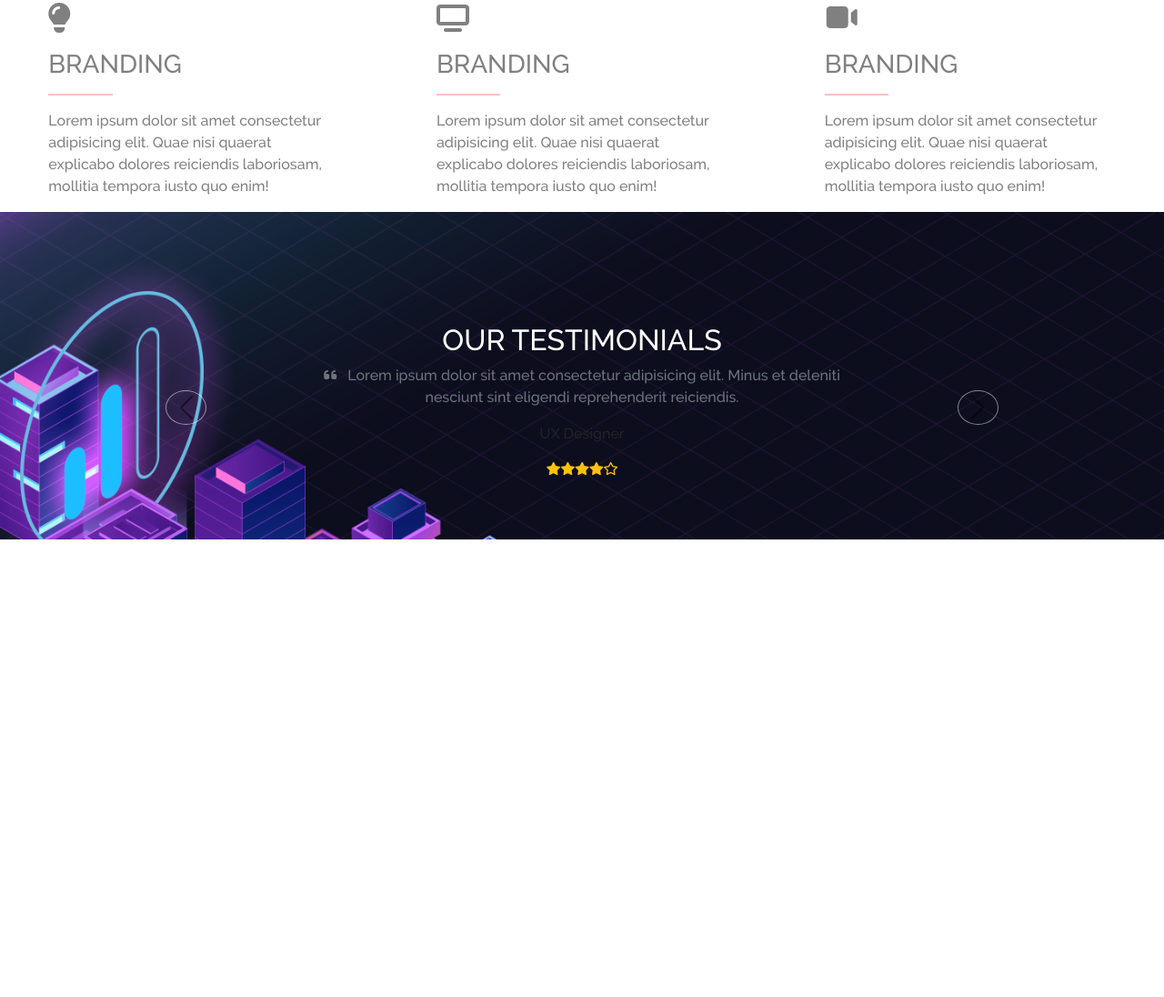
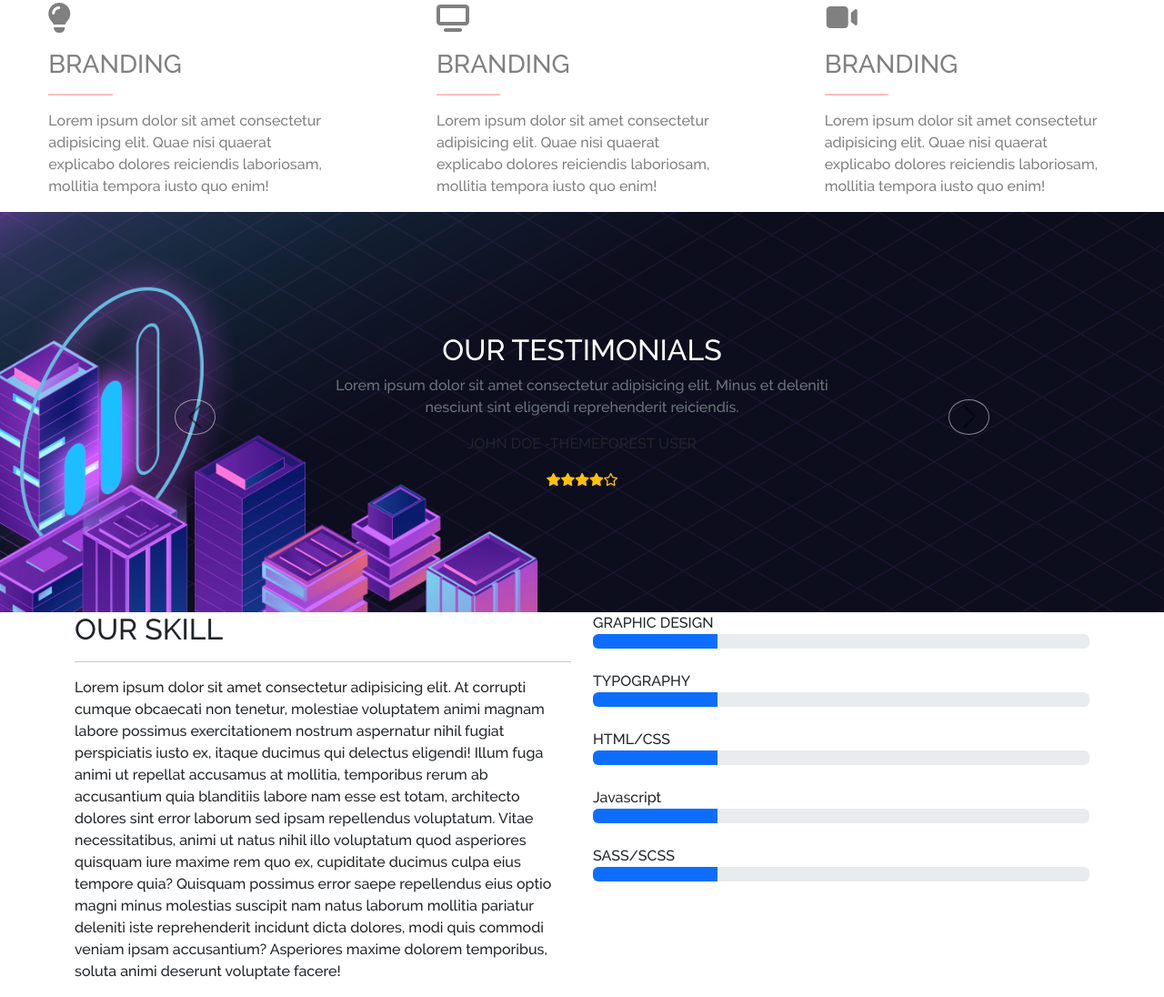
Before and after one commit to FilleDeZeus/Projet_MolenGeek_Enide, a website: page index.html in a window 1280 px wide. Shown: the part 849-1945 px from the top of the page at 91% size. Before the commit the page ends 1442 px from the top, so only its background shows below. Drawn offline with nearby package versions, Linux system fonts and the light colour scheme.

Commit message:
ajout de couleur perso

```diff
--- a/index.html
+++ b/index.html
@@ -53,7 +53,7 @@
             <div>
                 <h1>WERE CREATIVE DESIGNERS!</h1>
                 <h1>GET STARTED DOWNLOAD NOW</h1>
-                <button type="button" class="btn btn-orange btn-lg">GET STARTED</button><button type="button"
+                <button type="button" class="btn btn-saumon btn-lg">GET STARTED</button><button type="button"
                     class="btn btn-transparent btn-lg">DOWNLOAD NOW</button>
             </div>
         </section>
@@ -94,9 +94,11 @@
                     </p>
                 </div>
             </section>
+
         </section>
         <!-- -------------------SECTION 3------------ -->
         <section class="section3">
+            <div class="div">
             <div  class="temoignages">
                 <h2>OUR TESTIMONIALS</h2>
                 <!-- Carousel wrapper -->
@@ -106,11 +108,10 @@
                             <div class="row d-flex justify-content-center">
                                 <div class="col-lg-8">
                                     <p class="text-muted">
-                                        <i class="fas fa-quote-left pe-2"></i>
                                         Lorem ipsum dolor sit amet consectetur adipisicing elit. Minus et deleniti
                                         nesciunt sint eligendi reprehenderit reiciendis.
                                     </p>
-                                    <p>UX Designer</p>
+                                    <p>JOHN DOE -THEMEFOREST USER</p>
                                 </div>
                             </div>
                             <ul class="list-unstyled d-flex justify-content-center text-warning mb-0">
@@ -125,11 +126,10 @@
                             <div class="row d-flex justify-content-center">
                                 <div class="col-lg-8">
                                     <p class="text-muted">
-                                        <i class="fas fa-quote-left pe-2"></i>
                                         Lorem ipsum dolor sit amet consectetur adipisicing elit. Minus et deleniti
                                         nesciunt sint eligendi reprehenderit reiciendis.
                                     </p>
-                                    <p>UX Designer</p>
+                                    <p>JOHN DOE -THEMEFOREST USER</p>
                                 </div>
                             </div>
                             <ul class="list-unstyled d-flex justify-content-center text-warning mb-0">
@@ -144,11 +144,10 @@
                             <div class="row d-flex justify-content-center">
                                 <div class="col-lg-8">
                                     <p class="text-muted">
-                                        <i class="fas fa-quote-left pe-2"></i>
                                         Lorem ipsum dolor sit amet consectetur adipisicing elit. Minus et deleniti
                                         nesciunt sint eligendi reprehenderit reiciendis.
                                     </p>
-                                    <p>UX Designer</p>
+                                    <p>JOHN DOE -THEMEFOREST USER</p>
                                 </div>
                             </div>
                             <ul class="list-unstyled d-flex justify-content-center text-warning mb-0">
@@ -163,11 +162,10 @@
                             <div class="row d-flex justify-content-center">
                                 <div class="col-lg-8">
                                     <p class="text-muted">
-                                        <i class="fas fa-quote-left pe-2"></i>
                                         Lorem ipsum dolor sit amet consectetur adipisicing elit. Minus et deleniti
                                         nesciunt sint eligendi reprehenderit reiciendis.
                                     </p>
-                                    <p>UX Designer</p>
+                                    <p>JOHN DOE -THEMEFOREST USER</p>
                                 </div>
                             </div>
                             <div>
@@ -180,19 +178,54 @@
                                 </ul>
                             </div>
                         </div>
+                        <button class="carousel-control-prev rounded-circle" type="button" data-bs-target="#carouselExampleControls" data-bs-slide="prev">
+                            <span class="carousel-control-prev-icon" aria-hidden="true"></span>
+                            <span class="visually-hidden">Previous</span>
+                        </button>
+                        <button class="carousel-control-next rounded-circle" type="button" data-bs-target="#carouselExampleControls" style="width: 5%; height: 30%;" data-bs-slide="next">
+                            <span class="carousel-control-next-icon" aria-hidden="true"></span>
+                            <span class="visually-hidden">Next</span>
+                        </button>
                     </div>
-                    <button class="carousel-control-prev rounded-circle"
-                        type="button" data-bs-target="#carouselExampleControls" data-bs-slide="prev">
-                        <span class="carousel-control-prev-icon" aria-hidden="true"></span>
-                        <span class="visually-hidden">PPP</span>
-                    </button>
-                    <button class="carousel-control-next rounded-circle"
-                        type="button" data-bs-target="#carouselExampleControls" style="width: 5%; height: 30%;" data-bs-slide="next">
-                        <span class="carousel-control-next-icon" aria-hidden="true"></span>
-                        <span class="visually-hidden">Next</span>
-                    </button>
                 </div>
-                <!-- Carousel wrapper -->
+            </div>
+            </div>
+        </section>
+        <section class="section4">
+            <div class="container">
+                <div class="row">
+                    <div class="col">
+                        <h2>OUR SKILL</h2>
+                        <hr>
+                        <p>Lorem ipsum dolor sit amet consectetur adipisicing elit. At corrupti cumque obcaecati non tenetur, molestiae voluptatem animi magnam labore possimus exercitationem nostrum aspernatur nihil fugiat perspiciatis iusto ex, itaque ducimus qui delectus eligendi! Illum fuga animi ut repellat accusamus at mollitia, temporibus rerum ab accusantium quia blanditiis labore nam esse est totam, architecto dolores sint error laborum sed ipsam repellendus voluptatum. Vitae necessitatibus, animi ut natus nihil illo voluptatum quod asperiores quisquam iure maxime rem quo ex, cupiditate ducimus culpa eius tempore quia? Quisquam possimus error saepe repellendus eius optio magni minus molestias suscipit nam natus laborum mollitia pariatur deleniti iste reprehenderit incidunt dicta dolores, modi quis commodi veniam ipsam accusantium? Asperiores maxime dolorem temporibus, soluta animi deserunt voluptate facere!</p>
+                    </div>
+                    <div class="col">
+                        <span>GRAPHIC DESIGN</span>
+                        <div class="progress">
+                            <div class="progress-bar bg-saumon" role="progressbar" style="width: 25%" aria-valuenow="25" aria-valuemin="0" aria-valuemax="100"></div>
+                        </div>
+                        <br>
+                        <span>TYPOGRAPHY</span>
+                        <div class="progress">
+                            <div class="progress-bar bg-saumon" role="progressbar" style="width: 25%" aria-valuenow="25" aria-valuemin="0" aria-valuemax="100"></div>
+                        </div>
+                        <br>
+                        <span>HTML/CSS</span>
+                        <div class="progress">
+                            <div class="progress-bar bg-saumon" role="progressbar" style="width: 25%" aria-valuenow="25" aria-valuemin="0" aria-valuemax="100"></div>
+                        </div>
+                        <br>
+                        <span>Javascript</span>
+                        <div class="progress">
+                            <div class="progress-bar bg-saumon" role="progressbar" style="width: 25%" aria-valuenow="25" aria-valuemin="0" aria-valuemax="100"></div>
+                        </div>
+                        <br>
+                        <span>SASS/SCSS</span>
+                        <div class="progress">
+                            <div class="progress-bar bg-saumon" role="progressbar" style="width: 25%" aria-valuenow="25" aria-valuemin="0" aria-valuemax="100"></div>
+                        </div>
+                    </div>
+                </div>
             </div>
         </section>
     </main>
--- a/src/sass/_variables.scss
+++ b/src/sass/_variables.scss
@@ -1,2 +1,12 @@
 @import "../../node_modules/bootstrap/scss/functions";
 @import "../../node_modules/bootstrap/scss/variables";
+
+// $couleur-perso : (
+//     "saumon" : rgb(223, 87, 87),
+// );
+
+$couleur-perso : (
+    "orange" : rgb(207, 130, 22),
+    "rose"   : #df46c8,
+    "saumon" : rgb(112, 67, 67)
+);
--- a/src/sass/modules/_global.scss
+++ b/src/sass/modules/_global.scss
@@ -2,6 +2,7 @@
 @import "./section1";
 @import "./section2";
 @import "./section3";
+@import "./section4";
 
 * {
     box-sizing: border-box;
--- a/src/sass/modules/_section3.scss
+++ b/src/sass/modules/_section3.scss
@@ -1,11 +1,17 @@
 .section3{
     background-image: url(../../../public/images/background/testi.png);
+    background-position: bottom;
     background-size: cover;
     width: 100%;
+    height: 55vh;
+    justify-content: center;
+    display: flex;
+    flex-direction: column;
+    align-items: center;
 }
 .section3 h2{
     color: white;
-    margin-top: 5%;
+    margin-top: 10%;
     text-align: center;
     justify-content: center;
     display: flex;
@@ -14,20 +20,17 @@
 }
 
 .temoignages{
-    padding: 5%;
-    display:flex;
-    flex-direction: column;
-    justify-content:center;
-    align-items:center;
+    margin-bottom: 10%;
+
+
+}
+
+.div{
+    width: 70%;
 }
 
 .section3 button {
     width: 5%;
     height: 30%;
-}
-
-.barre{
-    display: flex;
-    flex-direction: column;
 
 }
--- /dev/null
+++ b/src/sass/modules/_section4.scss
@@ -0,0 +1,4 @@
+.section4{
+    height: 50vh;
+    width:100%;
+}
```
Also changed, not shown: public/css/app.css.
